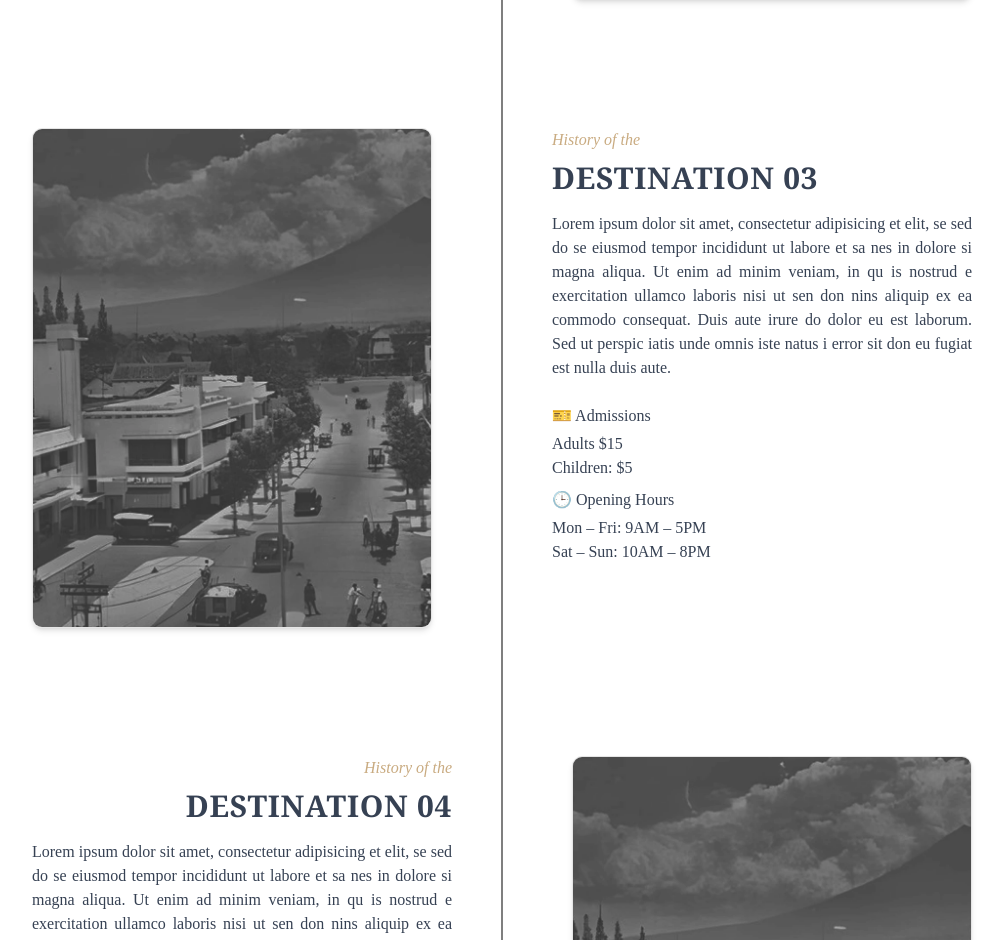
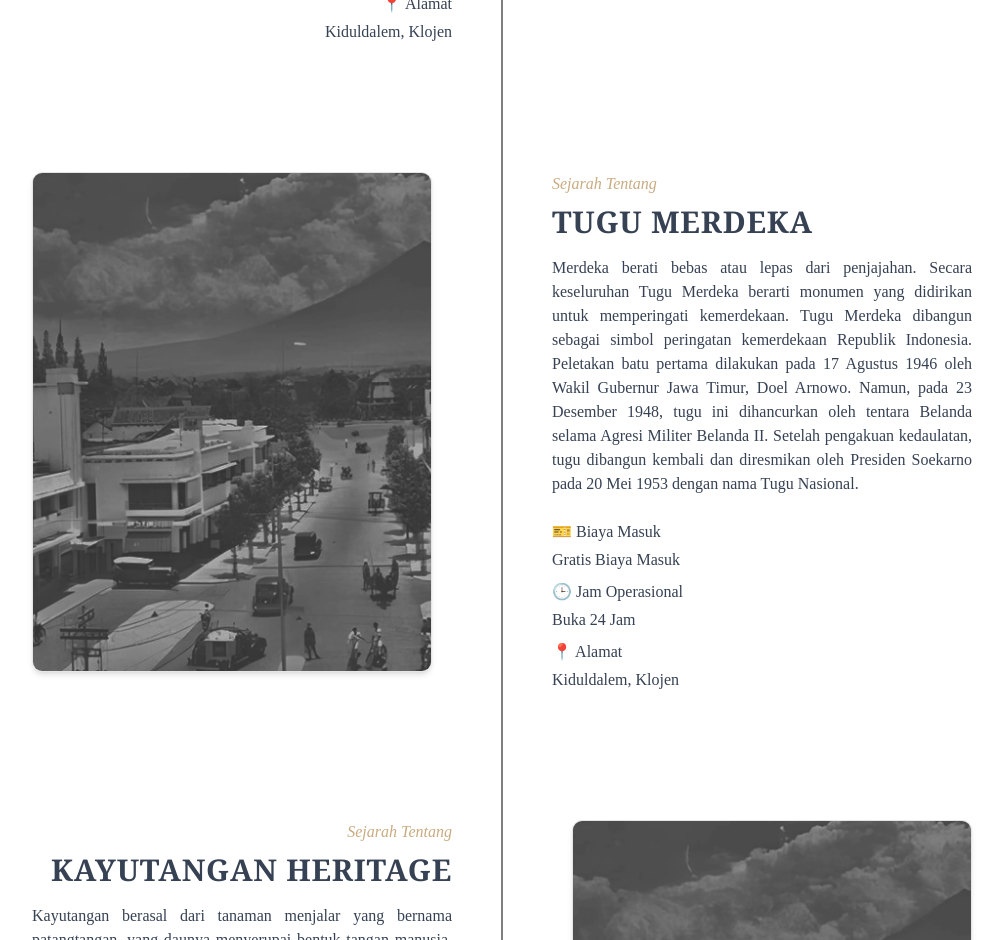
Before and after one commit to Arnabilah27/Heritage_Malang, a React (Vite) app: page /destination in a window 1280 px wide. Shown: the part 1860-2800 px from the top of the page, without its empty margins (138-1141 px from the left). Built offline with nearby package versions, Linux system fonts and the light colour scheme; a web font is replaced by a local one.

Commit message:
feat: update the maps.json data and update the destination data layout

```diff
--- a/src/components/Destination/Timeline.tsx
+++ b/src/components/Destination/Timeline.tsx
@@ -1,80 +1,43 @@
-const destinations = [
-  {
-    id: 1,
-    title: "DESTINATION 01",
-    subtitle: "History of the",
-    description: `Lorem ipsum dolor sit amet, consectetur adipisicing et
-elit, se sed do se eiusmod tempor incididunt ut labore
-et sa nes in dolore si magna aliqua. Ut enim ad minim
-veniam, in qu is nostrud e exercitation ullamco laboris
-nisi ut sen don nins aliquip ex ea commodo consequat.
-Duis aute irure do dolor eu est laborum. Sed ut perspic
-iatis unde omnis iste natus i error sit don eu fugiat est
-nulla duis aute.`,
-    image: "./hero-background.webp",
-    admissions: "Adults $10\nChildren under 12: free",
-    hours: "Tue – Thu: 10AM – 6PM\nFri – Mon: 10AM – 9PM",
-  },
-  {
-    id: 2,
-    title: "DESTINATION 02",
-    subtitle: "History of the",
-    description: `Lorem ipsum dolor sit amet, consectetur adipisicing et
-elit, se sed do se eiusmod tempor incididunt ut labore
-et sa nes in dolore si magna aliqua. Ut enim ad minim
-veniam, in qu is nostrud e exercitation ullamco laboris
-nisi ut sen don nins aliquip ex ea commodo consequat.
-Duis aute irure do dolor eu est laborum. Sed ut perspic
-iatis unde omnis iste natus i error sit don eu fugiat est
-nulla duis aute.`,
-    image: "./hero-background.webp",
-    admissions: "Adults $15\nChildren: $5",
-    hours: "Mon – Fri: 9AM – 5PM\nSat – Sun: 10AM – 8PM",
-  },
-  {
-    id: 3,
-    title: "DESTINATION 03",
-    subtitle: "History of the",
-    description: `Lorem ipsum dolor sit amet, consectetur adipisicing et
-elit, se sed do se eiusmod tempor incididunt ut labore
-et sa nes in dolore si magna aliqua. Ut enim ad minim
-veniam, in qu is nostrud e exercitation ullamco laboris
-nisi ut sen don nins aliquip ex ea commodo consequat.
-Duis aute irure do dolor eu est laborum. Sed ut perspic
-iatis unde omnis iste natus i error sit don eu fugiat est
-nulla duis aute.`,
-    image: "./hero-background.webp",
-    admissions: "Adults $15\nChildren: $5",
-    hours: "Mon – Fri: 9AM – 5PM\nSat – Sun: 10AM – 8PM",
-  },
-  {
-    id: 4,
-    title: "DESTINATION 04",
-    subtitle: "History of the",
-    description: `Lorem ipsum dolor sit amet, consectetur adipisicing et
-elit, se sed do se eiusmod tempor incididunt ut labore
-et sa nes in dolore si magna aliqua. Ut enim ad minim
-veniam, in qu is nostrud e exercitation ullamco laboris
-nisi ut sen don nins aliquip ex ea commodo consequat.
-Duis aute irure do dolor eu est laborum. Sed ut perspic
-iatis unde omnis iste natus i error sit don eu fugiat est
-nulla duis aute.`,
-    image: "./hero-background.webp",
-    admissions: "Adults $15\nChildren: $5",
-    hours: "Mon – Fri: 9AM – 5PM\nSat – Sun: 10AM – 8PM",
-  },
-];
+import { useState, useRef, useEffect } from "react";
+import mapsData from "@/maps.json";
 
 export default function Timeline() {
+  const [visibleItems, setVisibleItems] = useState(5);
+  const contentRef = useRef<HTMLDivElement>(null);
+  const [lineHeight, setLineHeight] = useState(0);
+
+  const handleViewMore = () => {
+    setVisibleItems((prev) => prev + 5);
+  };
+
+  useEffect(() => {
+    const updateLineHeight = () => {
+      if (contentRef.current) {
+        const height = contentRef.current.offsetHeight;
+        setLineHeight(height);
+      }
+    };
+
+    updateLineHeight();
+    window.addEventListener("resize", updateLineHeight);
+
+    return () => {
+      window.removeEventListener("resize", updateLineHeight);
+    };
+  }, [visibleItems]);
+
   return (
     <div className="max-w-7xl mx-auto py-10 sm:py-20 px-4 relative">
       {/* Vertical Line - hidden on mobile */}
-      <div className="absolute left-1/2 transform -translate-x-1/2 lg:h-[2400px] md:h-[2900px] w-[1px] bg-black z-0 hidden md:block"></div>
+      <div
+        className="absolute left-1/2 transform -translate-x-1/2 w-[1px] bg-black z-0 hidden md:block"
+        style={{ height: `${lineHeight}px` }}
+      ></div>
 
-      <div className="flex flex-col gap-16 sm:gap-32">
-        {destinations.map((item, i) => (
+      <div ref={contentRef} className="flex flex-col gap-16 sm:gap-32">
+        {mapsData.slice(0, visibleItems).map((item, i) => (
           <div
-            key={item.id}
+            key={item.name}
             className={`flex flex-col md:flex-row items-center justify-center md:items-start gap-6 md:gap-10 relative z-10 ${
               i % 2 === 0 ? "md:flex-row" : "md:flex-row-reverse"
             }`}
@@ -83,7 +46,7 @@ export default function Timeline() {
             <div className="w-full md:w-[300px] lg:w-[400px] h-auto">
               <img
                 src={item.image}
-                alt={item.title}
+                alt={item.name}
                 className="rounded-lg border shadow-md w-full h-[250px] sm:h-[350px] md:h-[500px] object-cover"
               />
             </div>
@@ -97,40 +60,51 @@ export default function Timeline() {
               }`}
             >
               <p className="italic text-[#C9AB81] text-md mb-2">
-                {item.subtitle}
+                Sejarah Tentang
               </p>
               <h3 className="text-xl sm:text-3xl font-serif font-semibold uppercase tracking-wide mb-3 sm:mb-4">
-                {item.title}
+                {item.name}
               </h3>
               <p className="mb-4 sm:mb-6 text-sm sm:text-base text-justify">
                 {item.description}
               </p>
               <div className="mb-2">
                 <strong className="block font-medium mb-1 text-sm sm:text-base">
-                  🎫 Admissions
+                  🎫 Biaya Masuk
                 </strong>
                 <p className="whitespace-pre-line text-sm sm:text-base">
-                  {item.admissions}
+                  {item.fee}
                 </p>
               </div>
               <div>
                 <strong className="block font-medium mb-1 text-sm sm:text-base">
-                  🕒 Opening Hours
+                  🕒 Jam Operasional
                 </strong>
                 <p className="whitespace-pre-line text-sm sm:text-base">
-                  {item.hours}
+                  {item.workingOperational}
                 </p>
+              </div>
+              <div className="mt-2">
+                <strong className="block font-medium mb-1 text-sm sm:text-base">
+                  📍 Alamat
+                </strong>
+                <p className="text-sm sm:text-base">{item.address}</p>
               </div>
             </div>
           </div>
         ))}
       </div>
 
-      <div className="flex flex-col items-center justify-center mt-20">
-        <button className="border border-[#9A8F69] text-[#9A8F69] px-4 py-2 rounded-sm hover:bg-[#9A8F69] hover:text-white transition duration-200 cursor-pointer">
-          View More
-        </button>
-      </div>
+      {visibleItems < mapsData.length && (
+        <div className="flex flex-col items-center justify-center mt-20">
+          <button
+            onClick={handleViewMore}
+            className="border border-[#9A8F69] text-[#9A8F69] px-4 py-2 rounded-sm hover:bg-[#9A8F69] hover:text-white transition duration-200 cursor-pointer"
+          >
+            View More
+          </button>
+        </div>
+      )}
     </div>
   );
 }
--- a/src/maps.json
+++ b/src/maps.json
@@ -1,21 +1,58 @@
 [
+  {
+    "name": "Gereja Cor Jesu",
+    "lat": -7.967191053999954,
+    "long": 112.63192867900011,
+    "image": "./hero-background.webp",
+    "date": "Open Daily",
+    "address": "Samaan, Klojen",
+    "fee": "Gratis Biaya Masuk",
+    "workingOperational": "Sen - Sab: 05.30 - 06.30 WIB, \nMin : 6.00 - 7.30 WIB, 8.00 - 9.30 WIB, dan 17.30 - 19.00 WIB",
+    "description": "Cor Jesu berasal dari bahasa latin yang memiliki arti Hati Kudus Yesus. Gereja ini didirikan oleh komunitas biarawati Ursulin pada awal abad ke-20 sebagai bagian dari kompleks pendidikan dan biara di Malang. Bangunan gereja ini dirancang oleh biro arsitek Belanda Cuypers-Hulswit-Fermont dan selesai dibangun pada tahun 1952 dengan gaya arsitektur neo-gotik."
+  },
   {
     "name": "Balai Kota Malang",
     "lat": -7.978011068999933,
     "long": 112.63389592300007,
     "image": "./hero-background.webp",
     "date": "Open Daily",
-    "address": "Lorem, Ipsum",
+    "address": "Kiduldalem, Klojen",
+    "fee": "Gratis Biaya Masuk",
+    "workingOperational": "Sen - Kam: 08.00 - 16.00 WIB\nJum: 08.00 - 15.00 WIB\nSab - Min: Tutup",
     "description": "Balai Kota adalah gedung resmi tempat administrasi pemerintahan kota berlangsung. Balai Kota Malang dibangun pada tahun 1927 dan selesai pada 1929. Awalnya dikenal sebagai Gemeentehuis, yaitu pusat pemerintahan kolonial Belanda setelah Malang menjadi kotapraja (Gemeente) pada 1 April 1914. Arsitek H.F. Horn dari Semarang mendesain gedung ini dengan gaya arsitektur kolonial tropis, dilengkapi taman dan kolam bundar di depannya yang kini menjadi Tugu Merdeka. Setelah kemerdekaan Indonesia, bangunan ini diambil alih oleh pemerintah RI dan berfungsi hingga sekarang sebagai pusat administrasi Kota Malang."
   },
   {
-    "name": "Gereja Cor Jesu",
-    "lat": -7.967191053999954,
-    "long": 112.63192867900011,
+    "name": "Tugu Merdeka",
+    "lat": -7.977131826999937,
+    "long": 112.63418492300002,
     "image": "./hero-background.webp",
     "date": "Open Daily",
-    "address": "Lorem, Ipsum",
-    "description": "Cor Jesu berasal dari bahasa latin yang memiliki arti Hati Kudus Yesus. Gereja ini didirikan oleh komunitas biarawati Ursulin pada awal abad ke-20 sebagai bagian dari kompleks pendidikan dan biara di Malang. Bangunan gereja ini dirancang oleh biro arsitek Belanda Cuypers-Hulswit-Fermont dan selesai dibangun pada tahun 1952 dengan gaya arsitektur neo-gotik."
+    "address": "Kiduldalem, Klojen",
+    "fee": "Gratis Biaya Masuk",
+    "workingOperational": "Buka 24 Jam",
+    "description": "Merdeka berati bebas atau lepas dari penjajahan. Secara keseluruhan Tugu Merdeka berarti monumen yang didirikan untuk memperingati kemerdekaan. Tugu Merdeka dibangun sebagai simbol peringatan kemerdekaan Republik Indonesia. Peletakan batu pertama dilakukan pada 17 Agustus 1946 oleh Wakil Gubernur Jawa Timur, Doel Arnowo. Namun, pada 23 Desember 1948, tugu ini dihancurkan oleh tentara Belanda selama Agresi Militer Belanda II. Setelah pengakuan kedaulatan, tugu dibangun kembali dan diresmikan oleh Presiden Soekarno pada 20 Mei 1953 dengan nama Tugu Nasional."
+  },
+  {
+    "name": "Kayutangan Heritage",
+    "lat": -7.97641030799997,
+    "long": 112.62936035000007,
+    "image": "./hero-background.webp",
+    "date": "Open Daily",
+    "address": "Kaman, Klojen",
+    "fee": "Rp 5.000/orang",
+    "workingOperational": "Sen - Min: 07.00 - 18.30 WIB",
+    "description": "Kayutangan berasal dari tanaman menjalar yang bernama patangtangan, yang daunya menyerupai bentuk tangan manusia. Ada beberapa versi terkait sejarah wilayah ini. Versi Pertama menjelaskan bahwa pada masa kolonial, daerah ini terdapat papan penunjuk arah dari kayu berbentuk tangan di kawasan ini yang digunakan sebagai penanda arah bagi para pelancong. Versi lainnya, terkait dengan banyaknya pohon dengan daun yang menyerupai telapak tangan di sepanjang jalan, yang memberikan kesan visual seperti tangan - tangan yang menjulur, sehingga kawasan ini dinamakan kayutangan."
+  },
+  {
+    "name": "Klenteng Eng An Kiong",
+    "lat": -7.987420603999965,
+    "long": 112.63585658900001,
+    "image": "./hero-background.webp",
+    "date": "Open Daily",
+    "address": "Kotalama, Kedungkandang",
+    "fee": "Rp 5.000/orang",
+    "workingOperational": "Sab - Min: 08.00-21.00 WIB",
+    "description": "Eng memiliki arti selamanya, sementara An berarti damai atau aman dan Kiong berarti istana atau candi. Sehingga secara keseluruhan Eng An Kiong berarti Istana keselamatan dalam keabadian Tuhan. Klenteng ini didirikan pada tahun 1825 oleh  Letnan Kwee Sam Hway, seorang perwira militer keturunan Tionghoa. Pembangunan klenteng ini dilakukan dalam dua tahap: tahap pertama pada tahun 1825 untuk ruang utama, dan tahap kedua antara tahun 1895 hingga 1934 untuk bangunan tambahan."
   },
   {
     "name": "Gereja Immanuel Malang",
@@ -23,16 +60,31 @@
     "long": 112.63014554300003,
     "image": "./hero-background.webp",
     "date": "Open Daily",
-    "address": "Lorem, Ipsum",
+    "address": "Kiduldalem, Klojen",
+    "fee": "Gratis Biaya Masuk",
+    "workingOperational": "Sen: Tutup \nSel - Sab: 09.00 - 17.00 WIB \nMin: 8.00-10.00 WIB dan 17.00-19.00 WIB",
     "description": "Immanuel berasal dari bahasa Ibrani yang berart Allah beserta kita. Gereja ini didirikan pada tahun 1861 dengan nama Protestantse Gemeente te Malang. Gereja ini awalnya digunakan sebagai tempat ibadah bagi orang-orang Belanda dan Eropa lainnya yang beragama Kristen Protestan.  Arsitektur gereja ini bergaya Gotik, mencerminkan ciri khas gereja pada pertengahan abad ke-19. Pada tahun 1912, gereja ini pernah dibongkar dan dibangun kembali dengan bentuk yang sama seperti yang tampak sekarang. Gereja ini juga menyimpan dua Alkitab kuno yang dicetak pada tahun 1618 dan 1715 Masehi, yang merupakan peninggalan dari zaman penjajahan Belanda."
   },
   {
-    "name": "Gereja Paroki Hati Kudus Yesus",
+    "name": "Masjid Agung Jami'",
+    "lat": -7.982436675999963,
+    "long": 112.62985126000001,
+    "image": "./hero-background.webp",
+    "date": "Open Daily",
+    "address": "Kauman, Klojen",
+    "fee": "Gratis Biaya Masuk",
+    "workingOperational": "Sen - Min: 04.00 - 20.00 WIB",
+    "description": "Agung dalam Bahasa Indonesia berarti besar atau megah. Jami' berasal dari Bahasa Arab yang berarti tempat berkumpul. Secara keseluruhan, Masjid Agung Jami' berarti masjid besar tempat berkumpulnya umat Islam.  Masjid ini dibangun dalam dua tahap. Tahap pertama dimulai pada tahun 1890 M, dan tahap kedua dimulai pada 15 Maret 1903 serta selesai pada 13 September 1903. Masjid ini didirikan di atas tanah Goepernemen (tanah negara) seluas sekitar 3.000 m². Bangunan masjid berbentuk bujur sangkar dengan struktur baja dan atap tajug tumpang dua, menggabungkan gaya arsitektur Jawa dan Arab."
+  },
+  {
+    "name": "Gereja Katolik Paroki Hati Kudus Yesus",
     "lat": -7.980694382999957,
     "long": 112.63077145600005,
     "image": "./hero-background.webp",
     "date": "Open Daily",
-    "address": "Lorem, Ipsum",
+    "address": "Kiduldalem, Klojen",
+    "fee": "Gratis Biaya Masuk",
+    "workingOperational": "Sen - Min: 08.00 - 18.00 WIB",
     "description": "Paroki Hati Kudus Yesus memiliki arti wilayah pelayanan gereja Katolik yang menekankan kasih dan belas kasih Yesus Kristus.  Gereja ini awalnya merupakan bagian dari Paroki Kepanjen Surabaya dan mulai berdiri sendiri pada 4 Juni 1897. Pembangunan gereja dimulai dengan peletakan batu pertama oleh Pater G.D.A. Jonckbloet, S.J. pada 11 Mei 1905 dan selesai dalam waktu tujuh bulan. Gereja ini dirancang oleh arsitek Belanda, Ir. Marius J. Hulswit, dengan gaya arsitektur Neo-Gotik. Nama Hati Kudus Yesus dipilih untuk mengungkapkan dedikasi umat Katolik terhadap devosi yang sangat populer pada masa itu."
   },
   {
@@ -41,26 +93,10 @@
     "long": 112.62179437300006,
     "image": "./hero-background.webp",
     "date": "Open Daily",
-    "address": "Lorem, Ipsum",
+    "address": "Oro-oro owo, Klojen",
+    "fee": "Gratis Biaya Masuk",
+    "workingOperational": "Buka 24 Jam",
     "description": "Idjen merujuk pada nama Gunung Ijen, mengikuti pola penamaan kawasan dengan nama-nama gunung di Jawa. Boulevard berasal dari Bahasa Belanda, berarti jalan lebar yang biasanya memiliki taman di tengahnya.  Idjen Boulevard dibangun pada masa Hindia Belanda sebagai bagian dari rencana pengembangan kota yang dikenal dengan nama Bouwplan. Pembangunan kawasan ini dimulai pada tahun 1935 dan berlangsung hingga 1960, dirancang oleh arsitek Belanda terkenal, Ir. Herman Thomas Karsten. Kawasan ini dirancang sebagai pemukiman elit bagi pejabat dan pengusaha Belanda, dengan konsep boulevard yang memiliki taman di tengah jalan dan pohon palem di sepanjang sisi jalan."
-  },
-  {
-    "name": "Kayutangan Heritage",
-    "lat": -7.97641030799997,
-    "long": 112.62936035000007,
-    "image": "./hero-background.webp",
-    "date": "Open Daily",
-    "address": "Lorem, Ipsum",
-    "description": "Kayutangan berasal dari tanaman menjalar yang bernama patangtangan, yang daunya menyerupai bentuk tangan manusia. Ada beberapa versi terkait sejarah wilayah ini. Versi Pertama menjelaskan bahwa pada masa kolonial, daerah ini terdapat papan penunjuk arah dari kayu berbentuk tangan di kawasan ini yang digunakan sebagai penanda arah bagi para pelancong. Versi lainnya, terkait dengan banyaknya pohon dengan daun yang menyerupai telapak tangan di sepanjang jalan, yang memberikan kesan visual seperti tangan - tangan yang menjulur, sehingga kawasan ini dinamakan kayutangan."
-  },
-  {
-    "name": "Klenteng Eng An Kiong",
-    "lat": -7.987420603999965,
-    "long": 112.63585658900001,
-    "image": "./hero-background.webp",
-    "date": "Open Daily",
-    "address": "Lorem, Ipsum",
-    "description": "Eng memiliki arti selamanya, sementara An berarti damai atau aman dan Kiong berarti istana atau candi. Sehingga secara keseluruhan Eng An Kiong berarti Istana keselamatan dalam keabadian Tuhan. Klenteng ini didirikan pada tahun 1825 oleh  Letnan Kwee Sam Hway, seorang perwira militer keturunan Tionghoa. Pembangunan klenteng ini dilakukan dalam dua tahap: tahap pertama pada tahun 1825 untuk ruang utama, dan tahap kedua antara tahun 1895 hingga 1934 untuk bangunan tambahan."
   },
   {
     "name": "Kuburan Londo",
@@ -68,25 +104,9 @@
     "long": 112.61971584500009,
     "image": "./hero-background.webp",
     "date": "Open Daily",
-    "address": "Lorem, Ipsum",
+    "address": "Oro-oro owo, Klojen",
+    "fee": "Gratis Biaya Masuk",
+    "workingOperational": "Buka 24 Jam",
     "description": "Londo adalah istilah lokal untuk Belanda. Tempat ini adalah pemakaman kolonial peninggalan Belanda yang sudah ada sejak masa penjajahan. Banyak tokoh Belanda yang dimakamkan di lokasi ini, menjadikannya simbol sejarah kolonial di Kota Malang. Istilah Kuburan Londo muncul karena dulunya hanya orang-orang Belanda yang dimakamkan disini. Kini, kawasan ini menjadi obyek wisata sejarah dengan nuansa arsitektur Eropa yang masih terawat."
-  },
-  {
-    "name": "Masjid Agung Jami'",
-    "lat": -7.982436675999963,
-    "long": 112.62985126000001,
-    "image": "./hero-background.webp",
-    "date": "Open Daily",
-    "address": "Lorem, Ipsum",
-    "description": "Agung dalam Bahasa Indonesia berarti besar atau megah. Jami' berasal dari Bahasa Arab yang berarti tempat berkumpul. Secara keseluruhan, Masjid Agung Jami' berarti masjid besar tempat berkumpulnya umat Islam.  Masjid ini dibangun dalam dua tahap. Tahap pertama dimulai pada tahun 1890 M, dan tahap kedua dimulai pada 15 Maret 1903 serta selesai pada 13 September 1903. Masjid ini didirikan di atas tanah Goepernemen (tanah negara) seluas sekitar 3.000 m². Bangunan masjid berbentuk bujur sangkar dengan struktur baja dan atap tajug tumpang dua, menggabungkan gaya arsitektur Jawa dan Arab."
-  },
-  {
-    "name": "Tugu Merdeka",
-    "lat": -7.977131826999937,
-    "long": 112.63418492300002,
-    "image": "./hero-background.webp",
-    "date": "Open Daily",
-    "address": "Lorem, Ipsum",
-    "description": "Merdeka berati bebas atau lepas dari penjajahan. Secara keseluruhan Tugu Merdeka berarti monumen yang didirikan untuk memperingati kemerdekaan. Tugu Merdeka dibangun sebagai simbol peringatan kemerdekaan Republik Indonesia. Peletakan batu pertama dilakukan pada 17 Agustus 1946 oleh Wakil Gubernur Jawa Timur, Doel Arnowo. Namun, pada 23 Desember 1948, tugu ini dihancurkan oleh tentara Belanda selama Agresi Militer Belanda II. Setelah pengakuan kedaulatan, tugu dibangun kembali dan diresmikan oleh Presiden Soekarno pada 20 Mei 1953 dengan nama Tugu Nasional."
   }
 ]
--- a/src/pages/Destination.tsx
+++ b/src/pages/Destination.tsx
@@ -10,11 +10,7 @@ export default function Destination() {
             About Destination
           </h1>
           <p className="lg:px-64 text-md text-[#5F5F5F] text-justify">
-            Lorem ipsum dolor sit amet, consectetur adipisicing elit, sed do se
-            eiusmod temps esmu incididun in ut labs en ore et sa dolore si magna
-            aliqua. Ut enim ad minima veniam, inant quis nostrud e exerci de
-            tation ullam co laboris nisi ut sen aliquip ex ea commodo insade
-            consequat. Duis aute irure do se dolor in reprehenderit inest
+            Kunjungi tempat-tempat menarik dan bersejarah di Kota Malang.
           </p>
         </div>
         <div className="flex flex-col items-center justify-center">
```
